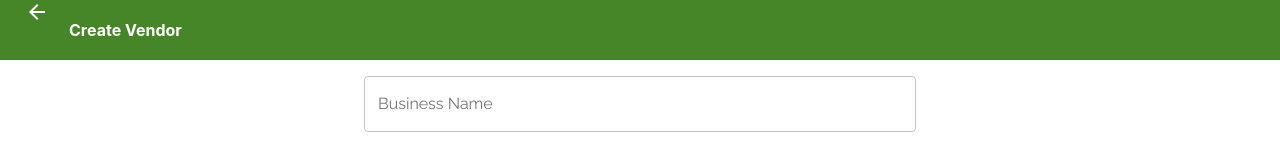
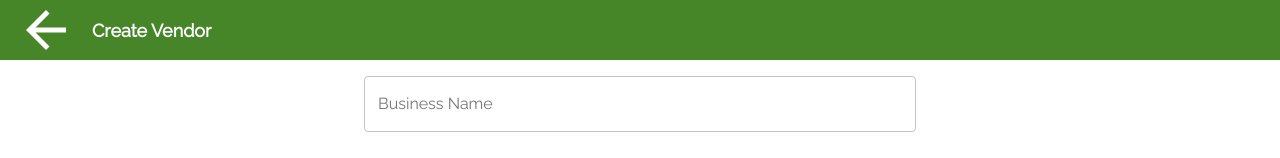
Before and after one commit to labs14-market-organizer/frontend, a React (Create React App) app: page /createvendor in a window 1280 px wide. Shown: the top 158 px of the page. Built offline with nearby package versions, Linux system fonts and the light colour scheme; a web font is replaced by a local one.

Commit message:
changes to header on booths/create market and vendor, and view profiles

```diff
--- a/src/routes/Booths-Redux-forms.js
+++ b/src/routes/Booths-Redux-forms.js
@@ -154,19 +154,10 @@ class CreateMarket extends React.Component
     }
     return (
       <div>
-        <header
-          className="header"
-          style={{width: "100%"}}
-        >
-              <img src={Arrow} style={{marginLeft: "25px",
-               marginTop: "0px", cursor: "pointer", marginRight: "5px", fontFamily: "Raleway"}} onClick={this.goBack} />
-
-            <h4
-            className="addbooths"
-            style={{
-                marginLeft: '2%',
-                }}>{this.isUpdating ? "Update" : "Add"} Booths</h4>
-        </header>
+        <Header>
+          <StyledImg src={Arrow} onClick={this.goBack} />
+          <CreateHeader>{this.isUpdating ? "Update" : "Add"} Booths</CreateHeader>
+        </Header>
         {/* Styled this div for the time being...will change later */}
 
         <StyledBody>
@@ -465,6 +456,26 @@ const mapStateToProps = state => {
 
 // `;
 
+const Header = styled.div`
+  display: flex;
+  background-color: #478529;
+  color: white;
+  height: 60px;
+`;
+
+const StyledImg = styled.img`
+  margin-left: 16px;
+  margin-top: 0;
+  cursor: pointer;
+  margin-right: 16px;
+
+`;
+const CreateHeader = styled.h4`
+  margin-top: 20px;
+  font-family: Raleway;
+  font-size: 18px;
+`;
+
 const StyledDiv = styled.div`
   max-width: 92vw;
   @media(min-width: 600px){
--- a/src/routes/Market-Redux-forms.js
+++ b/src/routes/Market-Redux-forms.js
@@ -315,12 +315,10 @@ class CreateMarket extends React.Component
     if(this.props.redirect) {return <Redirect to="/addbooths"/>}
     return (
       <form onSubmit={handleSubmit}>
-        <div className="header">
-              <img src={Arrow} style={{marginLeft: "25px",
-               marginTop: "0px", cursor: "pointer", marginRight: "5px", fontFamily: "Raleway"}} onClick={this.goBack}/>
-
-            <h4 className="createHeader">{(this.isUpdating) ? "Edit Market" : "Create Market" }</h4>
-        </div>
+        <Header>
+          <StyledImg src={Arrow} onClick={this.goBack} />
+          <CreateHeader>{(this.isUpdating) ? "Edit Market" : "Create Market" }</CreateHeader>
+        </Header>
         {/* <div className="addPhoto">
             <img />
             <p className="add">ADD COVER PHOTO</p>
@@ -570,6 +568,25 @@ class CreateMarket extends React.Component
   }
 };
 
+const Header = styled.div`
+  display: flex;
+  background-color: #478529;
+  color: white;
+  height: 60px;
+`;
+
+const StyledImg = styled.img`
+  margin-left: 16px;
+  margin-top: 0;
+  cursor: pointer;
+  margin-right: 16px;
+
+`;
+const CreateHeader = styled.h4`
+  margin-top: 20px;
+  font-family: Raleway;
+  font-size: 18px;
+`;
 
 const StyledField = styled(Field)`
 .MuiInputBase-input{
@@ -631,21 +648,12 @@ const StyledDiv = styled.div`
   }
 
  `;
- const CreateHeader = styled.h4`
-  margin-left: 15px;
-  margin-top: 20px;
-  font-family: Raleway;
-`;
+
 const StyledDays = styled(Button)`
   width: 14vw;
   margin-left: 1%;
 `;
-const Header = styled.div`
-  display: flex;
-  background-color: #478529;
-  color: white;
-  height: 60px;
-`;
+
 
 
 const SaveFix = styled.button`
--- a/src/routes/Vendor-Redux-forms.js
+++ b/src/routes/Vendor-Redux-forms.js
@@ -166,11 +166,8 @@ function validate (values) {
         return (
             <div>
                 <Header>
-                  <Link to="/">
-                    <img src={Arrow} style={{marginLeft: "25px",
-               marginTop: "0px", cursor: "pointer", marginRight: "5px", fontFamily: "Raleway"}} onClick={this.goBack} />
-                  </Link>
-                    <CreateHeader>{(this.isUpdating) ? "Edit Vendor" : "Create Vendor" }</CreateHeader>
+                  <StyledImg src={Arrow} onClick={this.goBack} />
+                  <CreateHeader>{(this.isUpdating) ? "Edit Vendor" : "Create Vendor" }</CreateHeader>
                 </Header>
                 <Container maxWidth="sm">
                 <form onSubmit={handleSubmit}>
@@ -346,13 +343,17 @@ const Header = styled.div`
   height: 60px;
 `;
 
+const StyledImg = styled.img`
+  margin-left: 16px;
+  margin-top: 0;
+  cursor: pointer;
+  margin-right: 16px;
+
+`;
 const CreateHeader = styled.h4`
-  margin-left: 15px;
   margin-top: 20px;
-`;
-
-const ArrowImage = styled.img`
-  margin-left: 2%;
+  font-family: Raleway;
+  font-size: 18px;
 `;
 
 const GreenButton = styled(Button)`
--- a/src/routes/VendorProfile.js
+++ b/src/routes/VendorProfile.js
@@ -23,12 +23,10 @@ class VendorProfile extends React.Component {
         return (
             <div>
                 <Header>
-                <Link to="/">
-                  <img src={Arrow} style={{marginLeft: "25px",
-               marginTop: "0px", cursor: "pointer", marginRight: "5px", fontFamily: "Raleway"}} onClick={this.goBack}/>
-                </Link>
-                <CreateHeader>View Profile</CreateHeader>
+                  <StyledImg src={Arrow} onClick={this.goBack} />
+                  <CreateHeader>View Market</CreateHeader>
                 </Header>
+
                 <Container>
                 <MarketName>{vendor.name}</MarketName>
                 {vendor.description}
@@ -69,13 +67,17 @@ const Header = styled.div`
   height: 60px;
 `;
 
+const StyledImg = styled.img`
+  margin-left: 16px;
+  margin-top: 0;
+  cursor: pointer;
+  margin-right: 16px;
+
+`;
 const CreateHeader = styled.h4`
-  margin-left: 15px;
   margin-top: 20px;
-`;
-
-const ArrowImage = styled.img`
-  margin-left: 2%;
+  font-family: Raleway;
+  font-size: 18px;
 `;
 
 const Container = styled.div`
--- a/src/routes/ViewMyMarket.js
+++ b/src/routes/ViewMyMarket.js
@@ -41,10 +41,9 @@ goBack = () => {
   return (
       <div>
           <Header>
-                  <img src={Arrow} style={{marginLeft: "25px",
-               marginTop: "0px", cursor: "pointer", marginRight: "5px", fontFamily: "Raleway"}} onClick={this.goBack} />
-                 <CreateHeader>View Market</CreateHeader>
-                </Header>
+            <StyledImg src={Arrow} onClick={this.goBack} />
+            <CreateHeader>View Market</CreateHeader>
+          </Header>
 
 
         <Container>
@@ -76,6 +75,8 @@ goBack = () => {
     }
   }
 
+
+
 const Header = styled.div`
   display: flex;
   background-color: #478529;
@@ -83,13 +84,17 @@ const Header = styled.div`
   height: 60px;
 `;
 
+const StyledImg = styled.img`
+  margin-left: 16px;
+  margin-top: 0;
+  cursor: pointer;
+  margin-right: 16px;
+
+`;
 const CreateHeader = styled.h4`
-  margin-left: 15px;
   margin-top: 20px;
-`;
-
-const ArrowImage = styled.img`
-  margin-left: 2%;
+  font-family: Raleway;
+  font-size: 18px;
 `;
 
 const Container = styled.div`
```
